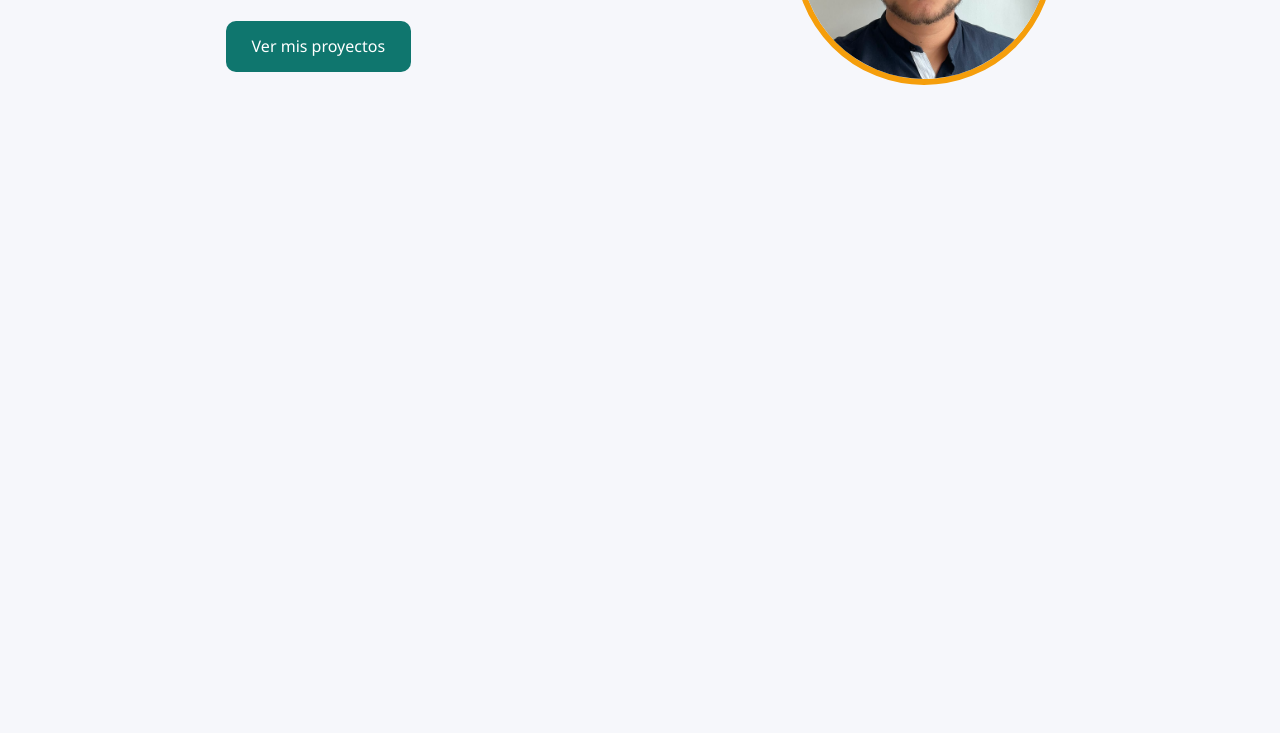
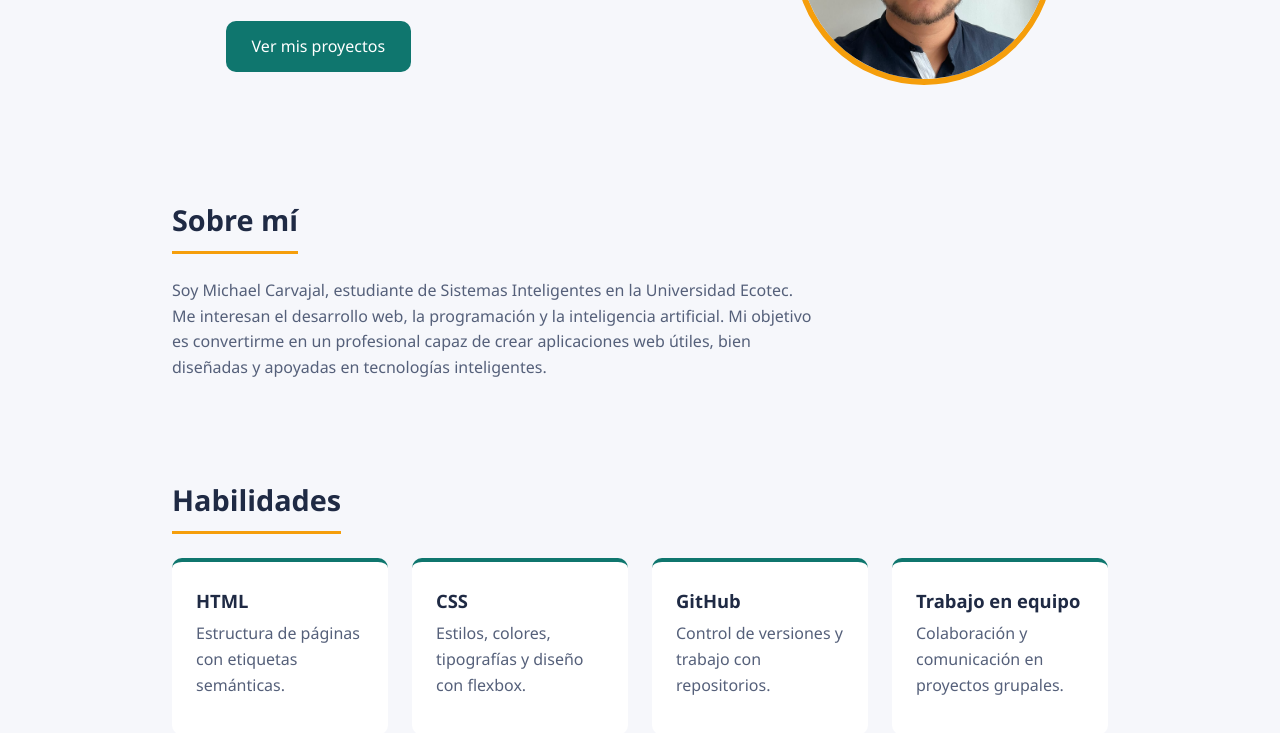
Before and after one commit to micarvajal-gif/PORTAFOLIO-PERSONAL, a plain HTML site: page index.html in a window 1280 px wide. Shown: the part 331-1064 px from the top of the page. Before the commit the page ends 800 px from the top, so only its background shows below. Drawn offline with Linux system fonts and the light colour scheme.

Commit message:
Agregada seccion sobre mi y habilidades

```diff
--- a/index.html
+++ b/index.html
@@ -32,6 +32,38 @@
       </div>
       <img class="principal__imagen" src="img/avatar.jpeg" alt="Imagen personal de Michael Carvajal">
     </section>
+
+    <section class="seccion" id="sobre-mi">
+      <h2 class="seccion__titulo">Sobre mí</h2>
+      <p class="seccion__texto">
+        Soy Michael Carvajal, estudiante de Sistemas Inteligentes en la Universidad Ecotec.
+        Me interesan el desarrollo web, la programación y la inteligencia artificial.
+        Mi objetivo es convertirme en un profesional capaz de crear aplicaciones web
+        útiles, bien diseñadas y apoyadas en tecnologías inteligentes.
+      </p>
+    </section>
+
+    <section class="seccion" id="habilidades">
+      <h2 class="seccion__titulo">Habilidades</h2>
+      <div class="tarjetas">
+        <article class="tarjeta">
+          <h3 class="tarjeta__titulo">HTML</h3>
+          <p class="tarjeta__texto">Estructura de páginas con etiquetas semánticas.</p>
+        </article>
+        <article class="tarjeta">
+          <h3 class="tarjeta__titulo">CSS</h3>
+          <p class="tarjeta__texto">Estilos, colores, tipografías y diseño con flexbox.</p>
+        </article>
+        <article class="tarjeta">
+          <h3 class="tarjeta__titulo">GitHub</h3>
+          <p class="tarjeta__texto">Control de versiones y trabajo con repositorios.</p>
+        </article>
+        <article class="tarjeta">
+          <h3 class="tarjeta__titulo">Trabajo en equipo</h3>
+          <p class="tarjeta__texto">Colaboración y comunicación en proyectos grupales.</p>
+        </article>
+      </div>
+    </section>
   </main>
 </body>
 </html>
--- a/styles.css
+++ b/styles.css
@@ -122,3 +122,53 @@ body {
   background-color: var(--color-principal-oscuro);
   transform: translateY(-2px);
 }
+/* ===== Secciones generales ===== */
+.seccion {
+  max-width: 1000px;
+  margin: 0 auto;
+  padding: 3rem 2rem;
+}
+
+.seccion__titulo {
+  font-size: 1.8rem;
+  margin-bottom: 1.5rem;
+  padding-bottom: 0.5rem;
+  border-bottom: 3px solid var(--color-acento);
+  display: inline-block;
+}
+
+.seccion__texto {
+  max-width: 70ch;
+  color: var(--color-texto-suave);
+}
+
+/* ===== Tarjetas de habilidades ===== */
+.tarjetas {
+  display: flex;
+  flex-wrap: wrap;
+  gap: var(--espacio);
+}
+
+.tarjeta {
+  flex: 1 1 200px;
+  background-color: var(--color-superficie);
+  padding: 1.5rem;
+  border-radius: var(--radio);
+  border-top: 4px solid var(--color-principal);
+  transition: transform 0.2s, box-shadow 0.2s;
+}
+
+.tarjeta:hover {
+  transform: translateY(-4px);
+  box-shadow: 0 8px 20px rgba(31, 42, 68, 0.15);
+}
+
+.tarjeta__titulo {
+  font-size: 1.15rem;
+  margin-bottom: 0.4rem;
+}
+
+.tarjeta__texto {
+  color: var(--color-texto-suave);
+  margin-bottom: 0.8rem;
+}
```
